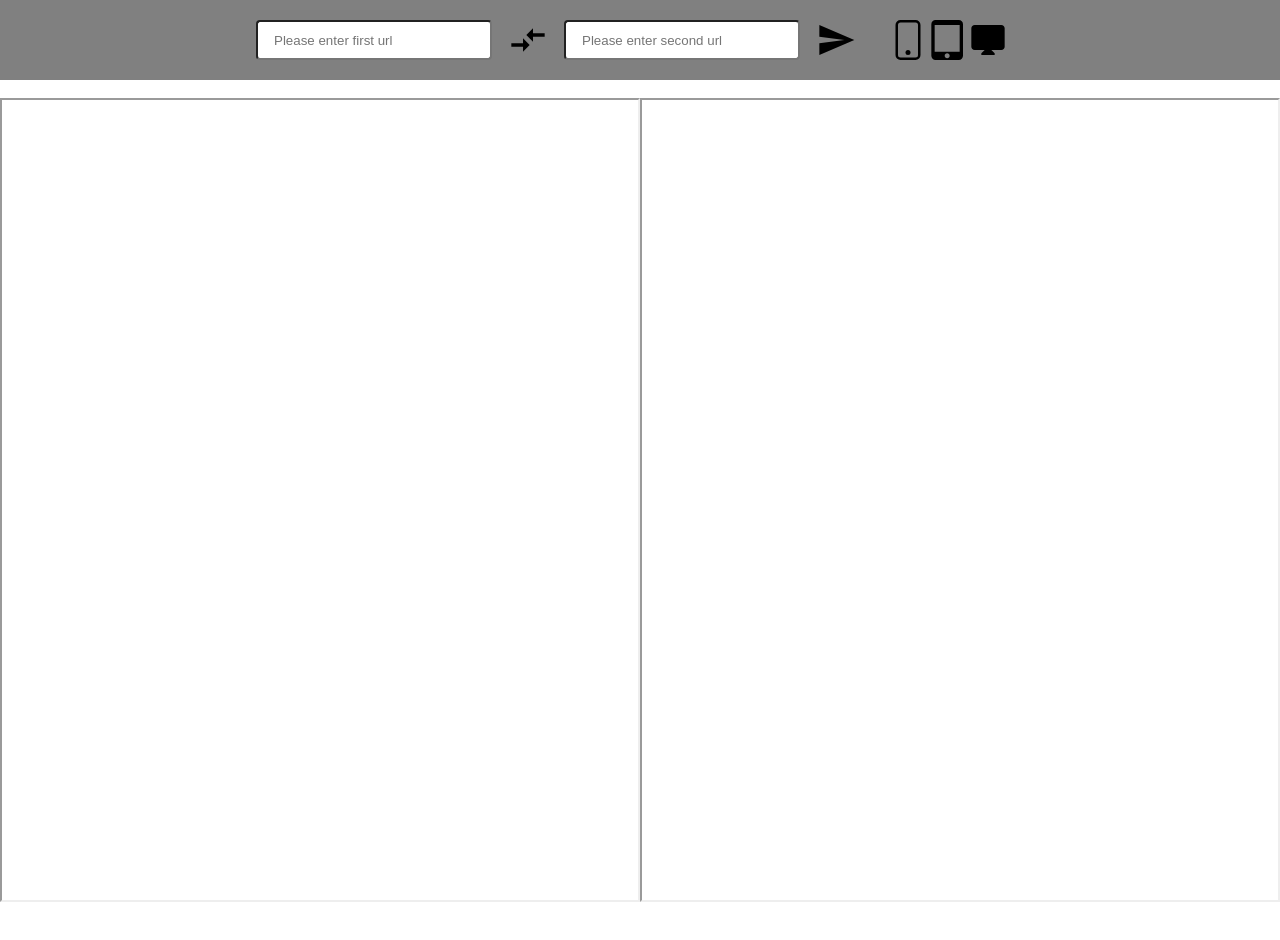
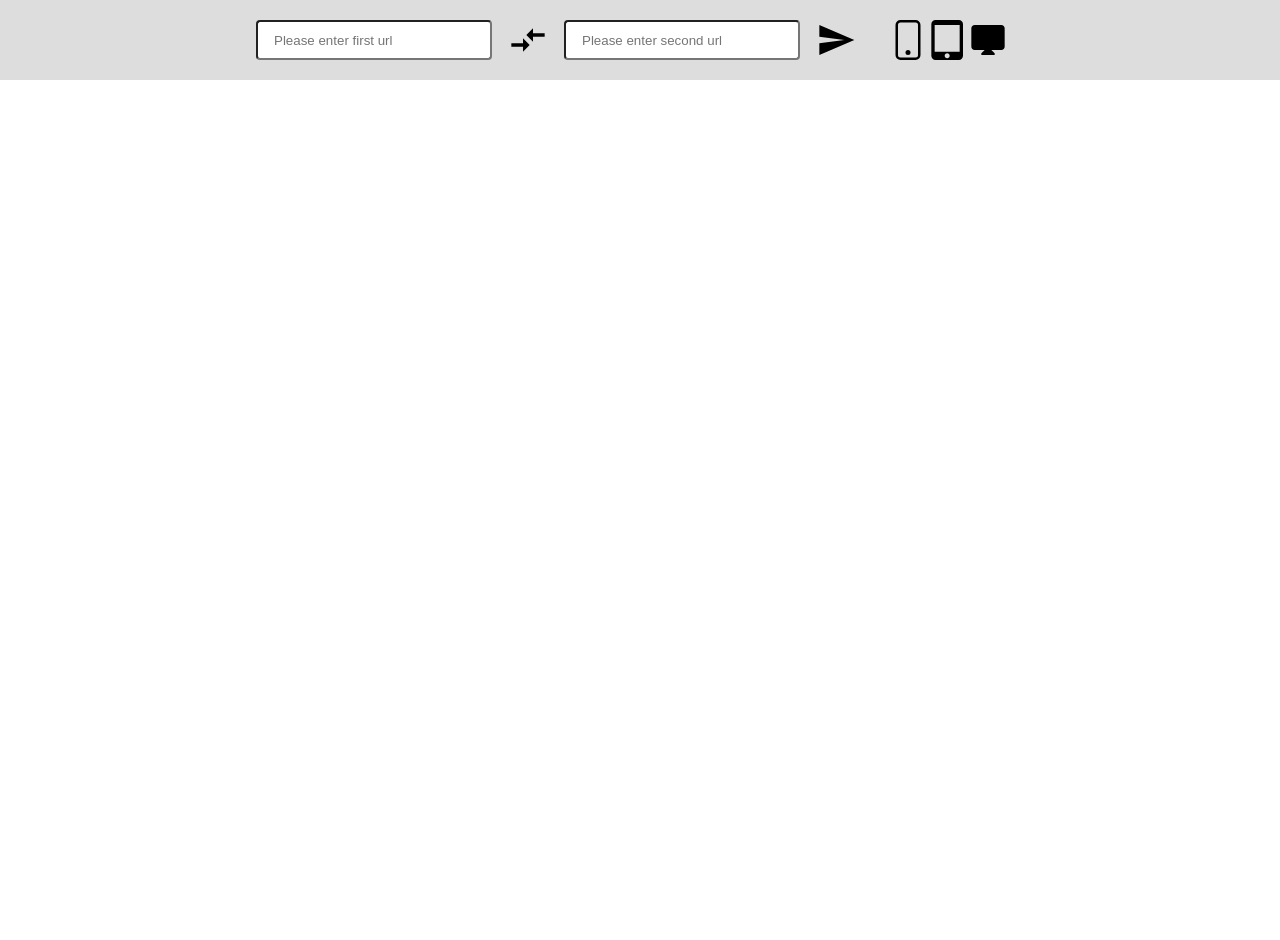
Before and after one commit to atakde/site-compare-tool, a React (Create React App) app: page / in a window 1280 px wide. Shown: the top 940 px of the page. After the commit the page ends 880 px from the top, so only its background shows below. Built offline with nearby package versions, Linux system fonts and the light colour scheme.

Commit message:
style(site-compare-tool): minor style updates

```diff
--- a/src/App.css
+++ b/src/App.css
@@ -2,7 +2,7 @@ html {
   overflow: auto;
 }
 
-html, body, div {
+html, body, div, iframe {
   margin: 0px;
   padding: 0px;
   height: 100%;
--- a/src/components/Header.css
+++ b/src/components/Header.css
@@ -2,7 +2,7 @@
     display: flex;
     position: fixed;
     height: 80px;
-    background: grey;
+    background: #ddd;
     top: 0;
 }
 
--- a/src/components/Main.css
+++ b/src/components/Main.css
@@ -1,7 +1,6 @@
 .iframe-container {
     display: flex;
-    width: 100%;
-    padding: 100px 0;
+    margin: 80px 0;
 }
 
 .iframe-view {
```
